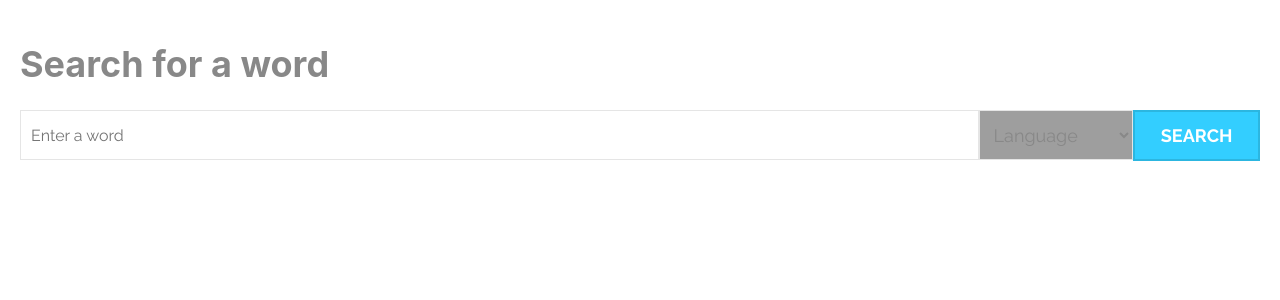
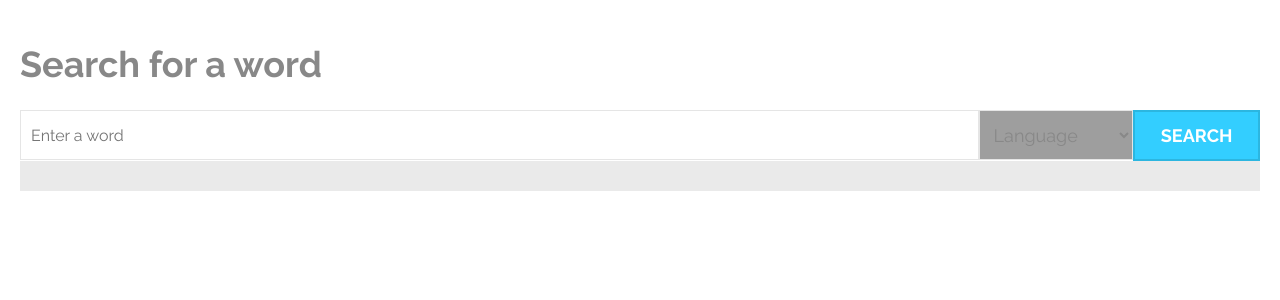
Before and after one commit to ansolantz/gvg-search-box, a React (Create React App) app: page / in a window 1280 px wide. Shown: the top 300 px of the page. Built offline with nearby package versions, Linux system fonts and the light colour scheme; grey boxes are pictures that could not be loaded.

Commit message:
CSS changes

```diff
--- a/src/App.css
+++ b/src/App.css
@@ -7,6 +7,7 @@ html {
   -webkit-font-smoothing: antialiased;
   -moz-osx-font-smoothing: grayscale;
   /* line-height: 1.45; */
+  font-family: "Raleway", sans-serif;
   font-size: 1.125em;
 }
 
@@ -14,7 +15,18 @@ body {
   margin: 0;
 }
 h1{
+  font-family: "Raleway", sans-serif;
   font-size: 2em;
+  color: #888;
+}
+h2{
+  font-family: "Raleway", sans-serif;
+  font-size: 1.8em;
+  color: #888;
+}
+h3{
+  font-family: "Raleway", sans-serif;
+  font-size: 1.5em;
   color: #888;
 }
 
--- a/src/components/SearchBar.css
+++ b/src/components/SearchBar.css
@@ -24,6 +24,9 @@
 @media screen and (max-width: 767px){
   .inner-form {
     flex-wrap: wrap;
+    /* padding: 20px;   */
+  }
+  .search-bar{
     padding: 20px;
   }
   .first-wrap{
@@ -53,6 +56,7 @@ input, button, select {
   font-size: 16px;
   color: #333;
   border: 1px solid #e5e5e5;
+  outline: 0;
 }
 
 
@@ -61,7 +65,7 @@ input, button, select {
   box-shadow: none;
 }
 
-.languaes-select {
+.languages-select {
   -webkit-appearance: button;
   border-radius: 0px;
   /* -webkit-box-shadow: 0px 1px 3px rgba(0, 0, 0, 0.1); */
--- /dev/null
+++ b/src/components/WordDisplay.css
@@ -0,0 +1,14 @@
+
+
+.word-tag {
+  background-color: #33ceff;
+  border: 1px solid #0c87d1;
+  color: #fff;
+  border-radius: 0.5rem;
+  text-decoration: none;
+  font-size: 0.9em;
+  font-family: Helvetica, sans-serif;
+  padding: 4px 10px;
+  box-shadow: none;
+  margin: 5px;
+}
--- a/src/components/WordsDisplay.js
+++ b/src/components/WordsDisplay.js
@@ -1,6 +1,7 @@
 import React, { Component } from 'react';
 import { NavLink } from 'react-router-dom'
 
+import './WordDisplay.css';
 
 
 class WordsDisplay extends Component {
@@ -9,11 +10,7 @@ class WordsDisplay extends Component {
     const lang = this.props.language;
     const similarWord = this.props.similarWord.word;
     return (
-      <div className='wordDisplay'>
-        <div>
-          <NavLink to={`/${lang}/${similarWord}`}>{similarWord}</NavLink>
-        </div>
-      </div>
+      <NavLink className="word-tag" to={`/${lang}/${similarWord}`}>{similarWord}</NavLink>
     );
   }
 }
--- a/src/components/searchBar.js
+++ b/src/components/searchBar.js
@@ -54,7 +54,7 @@ class SearchBar extends Component {
               </div>
               <div className="second-wrap">
 
-                <select name="language" className="languaes-select" onChange={this.handleChange}>
+                <select name="language" className="languages-select" onChange={this.handleChange}>
                   <option value="">Language</option>
                   <option value="en">English</option>
                   <option value="sv">Swedish</option>
--- a/src/pages/SearchPage.css
+++ b/src/pages/SearchPage.css
@@ -6,3 +6,18 @@
 .page-header__shape {
   width: 100%;
 }
+
+.word-display {
+  background-color: #eaeaea;
+  display: flex;
+  justify-content: flex-start;
+  flex-wrap: wrap;
+  padding: 15px;
+}
+
+@media screen and (max-width: 767px){
+
+  .word-display{
+    margin: 5px 20px;
+  }
+}
--- a/src/pages/SearchPage.js
+++ b/src/pages/SearchPage.js
@@ -49,25 +49,21 @@ class SearchPage extends Component {
     return (
       <div className="page-container">
 
+        <SearchBar handleSearchCallback={(word, language) => this.handleSearchCallback(word, language)} />
 
 
-        <SearchBar handleSearchCallback={(word, language) => this.handleSearchCallback(word, language)} />
         {this.state.word &&
           <h3>Similar words to {word}</h3>
         }
-
+        <div className="word-display">
           {
             similarWords.map((similarWord, index) => {
               return (
-
                 <WordsDisplay key={index} similarWord={similarWord} language={lang} />
-
               )
             })
           }
-
-
-
+        </div>
       </div>
     );
   }
```
Lines whose indentation alone changed are shown as unchanged.
